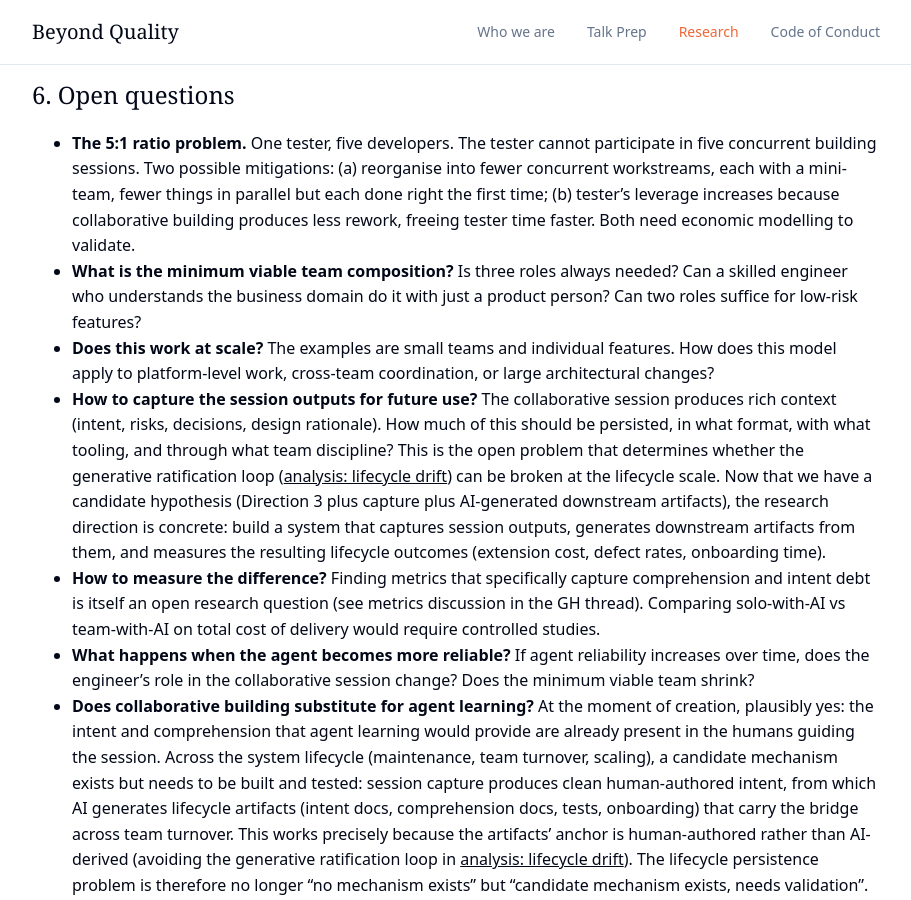
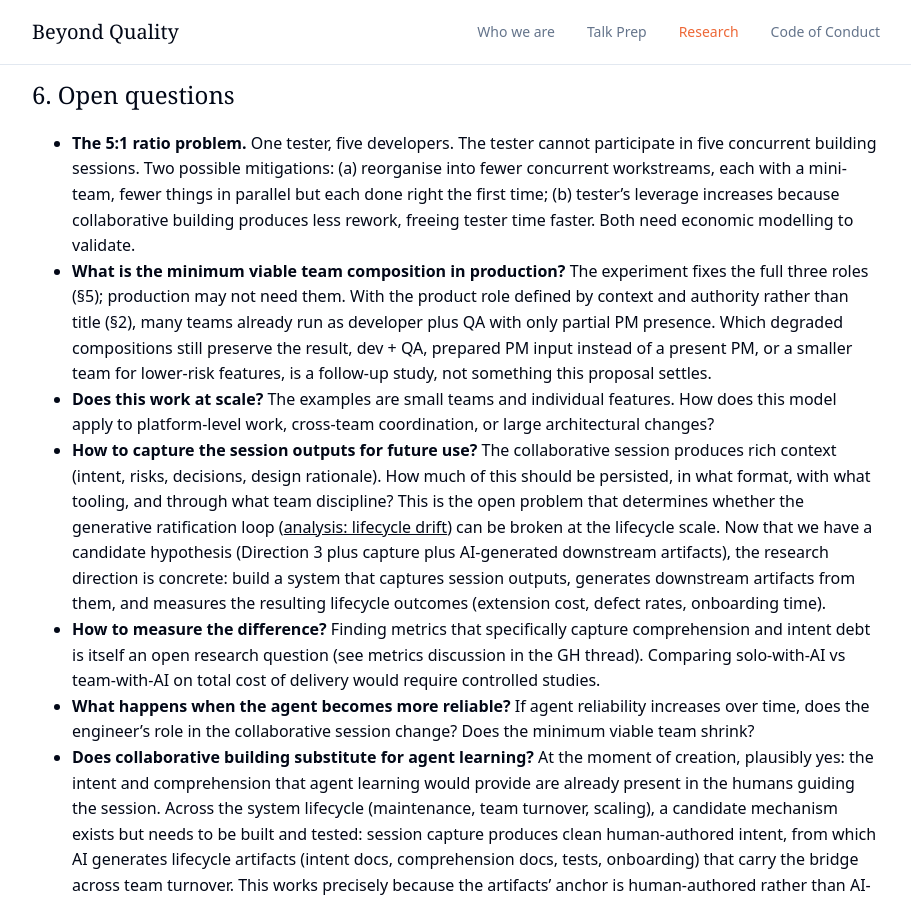
Before and after one commit to BeyondQuality/beyondquality, a Jekyll site: the page built from research/ai-era-testing/proposal.md, in a window 1280 px wide and 900 px high, scrolled down 10228 px. Shown: the whole window, without its empty margins (184-1095 px from the left). Built offline with Jekyll 4.4.1, drawn with Linux system fonts in a browser that asks for light colours; our own code applies the rules of GitHub Pages for plain Markdown files.

Commit message:
reformulated the minimum viable team

```diff
--- a/research/ai-era-testing/proposal.md
+++ b/research/ai-era-testing/proposal.md
@@ -213,7 +213,7 @@ Any of these results would be informative. The third in particular would refine
 ## 6. Open questions
 
 - **The 5:1 ratio problem.** One tester, five developers. The tester cannot participate in five concurrent building sessions. Two possible mitigations: (a) reorganise into fewer concurrent workstreams, each with a mini-team, fewer things in parallel but each done right the first time; (b) tester's leverage increases because collaborative building produces less rework, freeing tester time faster. Both need economic modelling to validate.
-- **What is the minimum viable team composition?** Is three roles always needed? Can a skilled engineer who understands the business domain do it with just a product person? Can two roles suffice for low-risk features?
+- **What is the minimum viable team composition in production?** The experiment fixes the full three roles (§5); production may not need them. With the product role defined by context and authority rather than title (§2), many teams already run as developer plus QA with only partial PM presence. Which degraded compositions still preserve the result, dev + QA, prepared PM input instead of a present PM, or a smaller team for lower-risk features, is a follow-up study, not something this proposal settles.
 - **Does this work at scale?** The examples are small teams and individual features. How does this model apply to platform-level work, cross-team coordination, or large architectural changes?
 - **How to capture the session outputs for future use?** The collaborative session produces rich context (intent, risks, decisions, design rationale). How much of this should be persisted, in what format, with what tooling, and through what team discipline? This is the open problem that determines whether the generative ratification loop ([analysis: lifecycle drift](analysis-lifecycle.md)) can be broken at the lifecycle scale. Now that we have a candidate hypothesis (Direction 3 plus capture plus AI-generated downstream artifacts), the research direction is concrete: build a system that captures session outputs, generates downstream artifacts from them, and measures the resulting lifecycle outcomes (extension cost, defect rates, onboarding time).
 - **How to measure the difference?** Finding metrics that specifically capture comprehension and intent debt is itself an open research question (see metrics discussion in the GH thread). Comparing solo-with-AI vs team-with-AI on total cost of delivery would require controlled studies.
```
